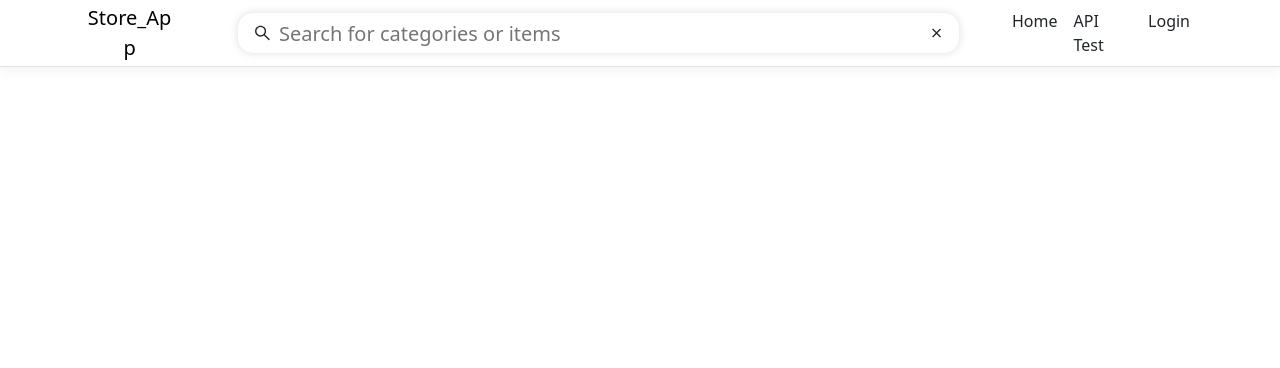
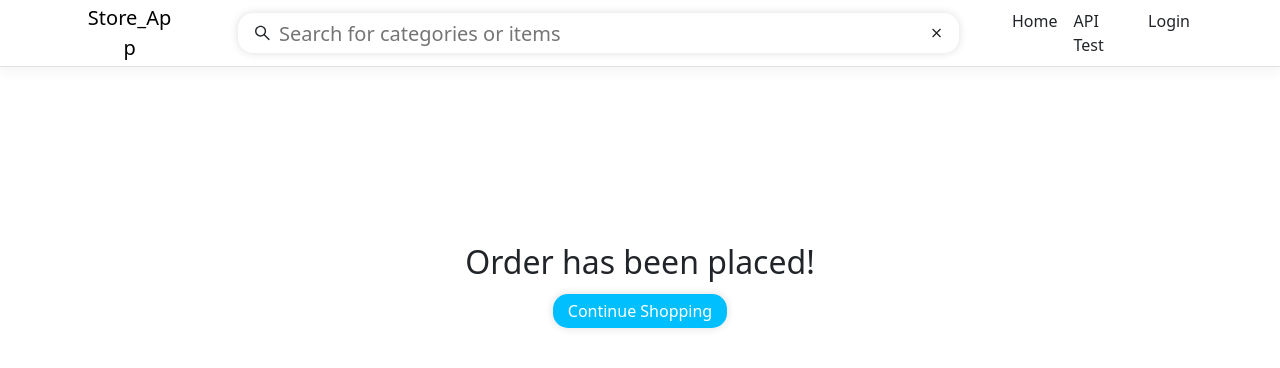
Before and after one commit to joshostblom/store-app, a React (Create React App) app in the folder Store-App/ClientApp/: page /order-confirmation in a window 1280 px wide. Shown: the top 368 px of the page. Built offline with nearby package versions, Linux system fonts and the light colour scheme.

Commit message:
add order confirmation page

```diff
--- a/Store-App/ClientApp/src/App.js
+++ b/Store-App/ClientApp/src/App.js
@@ -10,6 +10,7 @@ import { NavMenu } from './components/NavMenu/NavMenu';
 import { Container } from 'reactstrap';
 import { HomePage } from './pages/HomePage/HomePage';
 import { PaymentPage } from './pages/PaymentPage/PaymentPage'
+import { OrderConfirmationPage } from './pages/OrderConfirmationPage/OrderConfirmationPage'
 
 export default function App() {
 
@@ -26,6 +27,7 @@ export default function App() {
                     <Route path="/apitest" element={<APITest />} />
                     <Route path="/login" element={<LoginPage setLoggedIn={setLoggedIn} />} />
                     <Route path="/payment" element={<PaymentPage setLoggedIn={setLoggedIn} />} />
+                    <Route path="/order-confirmation" element={<OrderConfirmationPage setLoggedIn={setLoggedIn} />} />
                 </Routes>
             </Container>
         </div>
--- /dev/null
+++ b/Store-App/ClientApp/src/pages/OrderConfirmationPage/OrderConfirmationPage.js
@@ -0,0 +1,22 @@
+import React from 'react';
+import { Link } from 'react-router-dom';
+import { Row } from "react-bootstrap";
+
+export const OrderConfirmationPage = ({ isLoggedIn, setLoggedIn }) => {
+    return (
+        <div className="outer-container" style={{ paddingTop: '200px' }}>
+            <table style={{ width: '100%', marginTop: '10px', borderCollapse: 'collapse' }}>
+                <tbody>
+                    <Row className="text-center justify-content-center align-items-center">
+                        <h2>Order has been placed!</h2>
+                    </Row>
+                    <Row className="text-center justify-content-center align-items-center">
+                        <Link to={`/`}>
+                            <button className="btn btn-primary">Continue Shopping</button>
+                        </Link>
+                    </Row>
+                </tbody>
+            </table>
+        </div>
+    );
+};
--- a/Store-App/ClientApp/src/setupProxy.js
+++ b/Store-App/ClientApp/src/setupProxy.js
@@ -16,7 +16,8 @@ const context =  [
     "/payment",
     "/producttocart",
     "/productToCategory",
-    "/sale"
+    "/sale",
+    "/order-confirmation"
 ];
 
 module.exports = function(app) {
```
